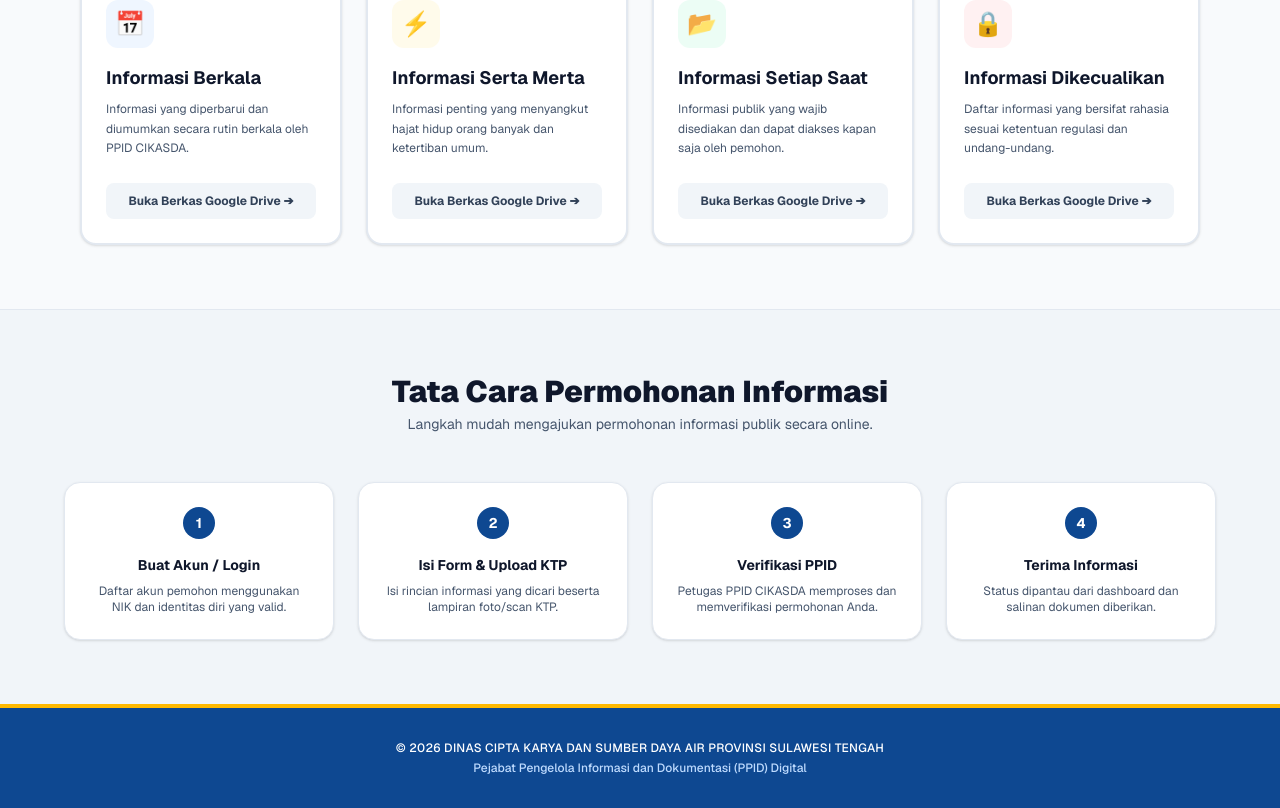
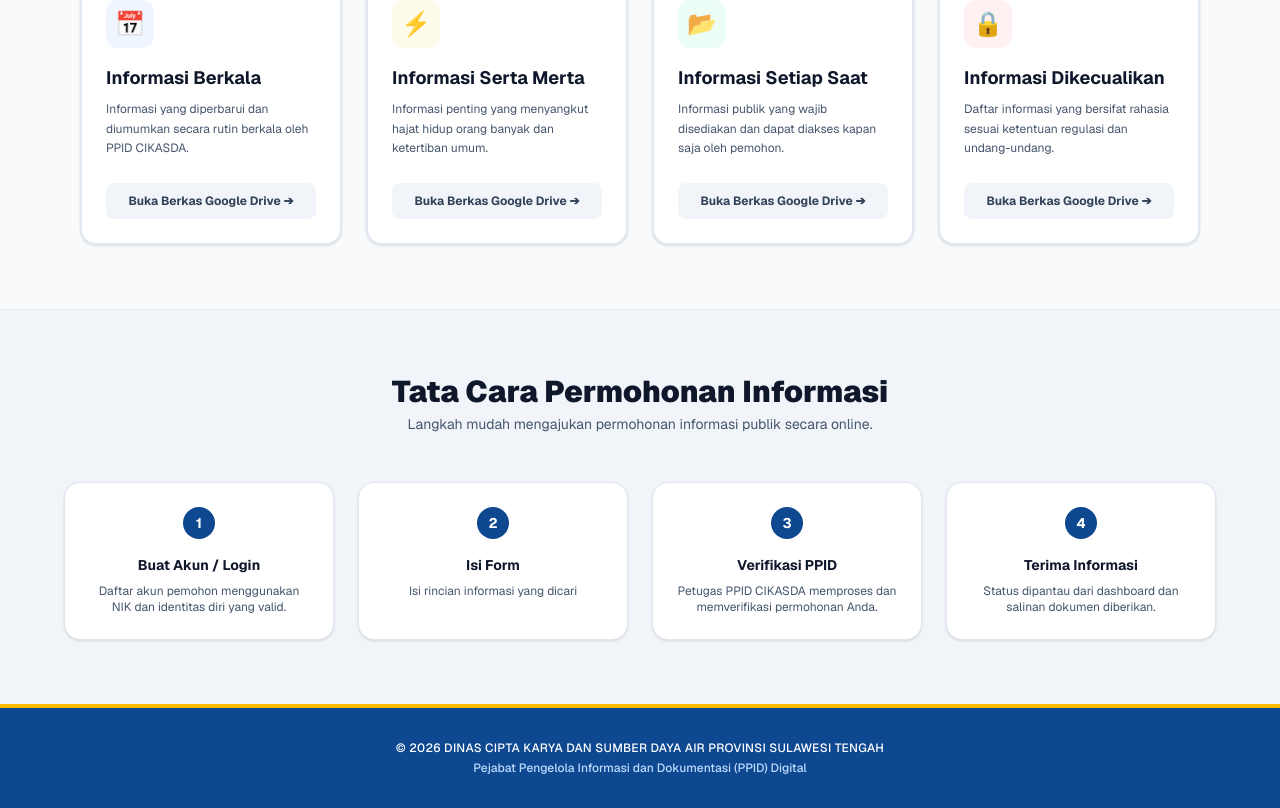
Before and after one commit to Giovano1106/PPID-Digital, a Next.js app: page / in a window 1280 px wide. Shown: the part 957-1765 px from the top of the page. Built offline with nearby package versions, Linux system fonts and the light colour scheme; no server answers; the database is empty.

Commit message:
Simpan perubahan halaman utama

```diff
--- a/app/page.tsx
+++ b/app/page.tsx
@@ -287,9 +287,9 @@ export default function HomePage() {
               <span className="w-8 h-8 bg-[#0e4891] text-white font-bold text-sm rounded-full flex items-center justify-center mx-auto mb-4">
                 2
               </span>
-              <h4 className="font-bold text-slate-900 text-sm">Isi Form & Upload KTP</h4>
+              <h4 className="font-bold text-slate-900 text-sm">Isi Form </h4>
               <p className="text-xs text-slate-600 mt-2">
-                Isi rincian informasi yang dicari beserta lampiran foto/scan KTP.
+                Isi rincian informasi yang dicari
               </p>
             </div>
 
```
